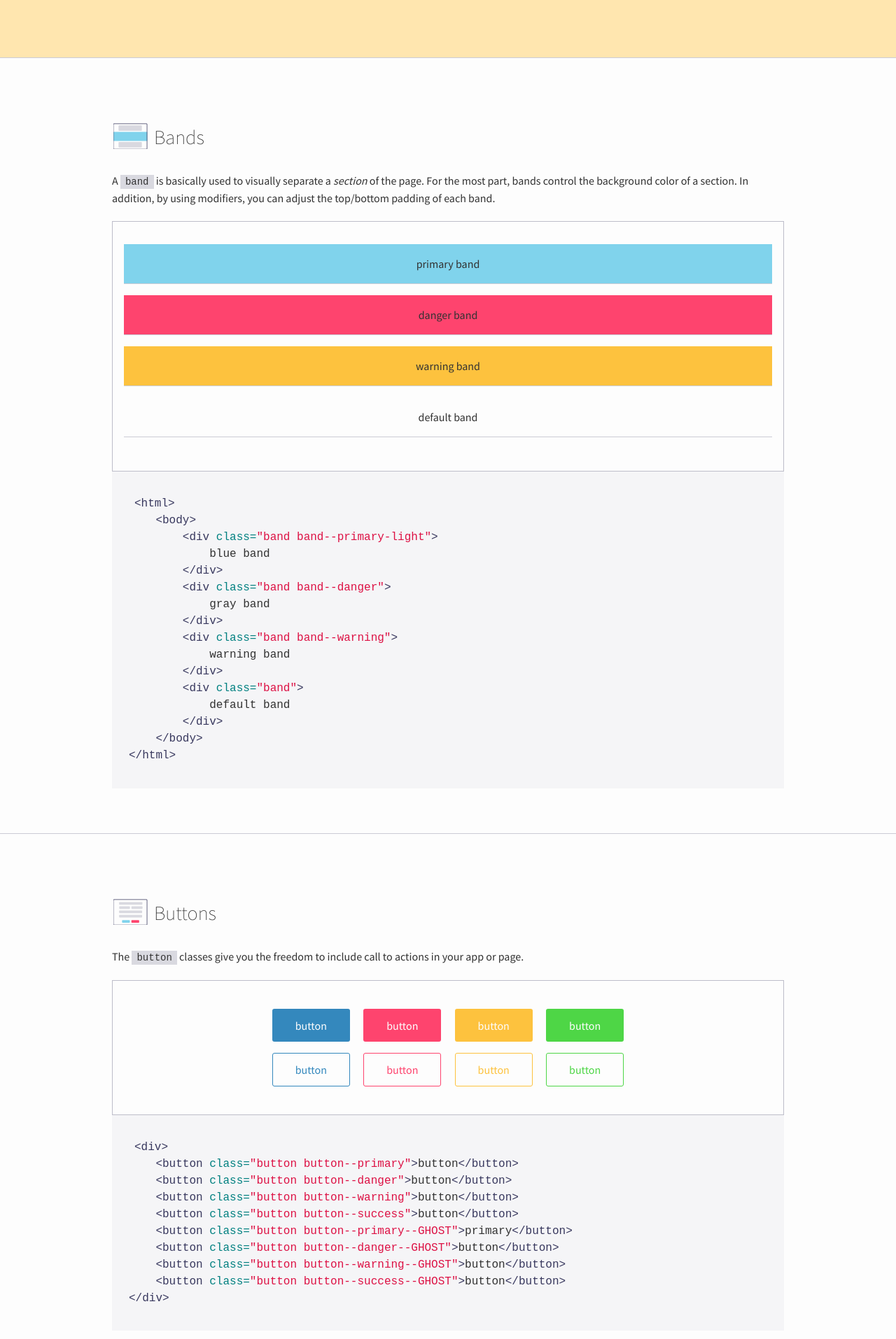
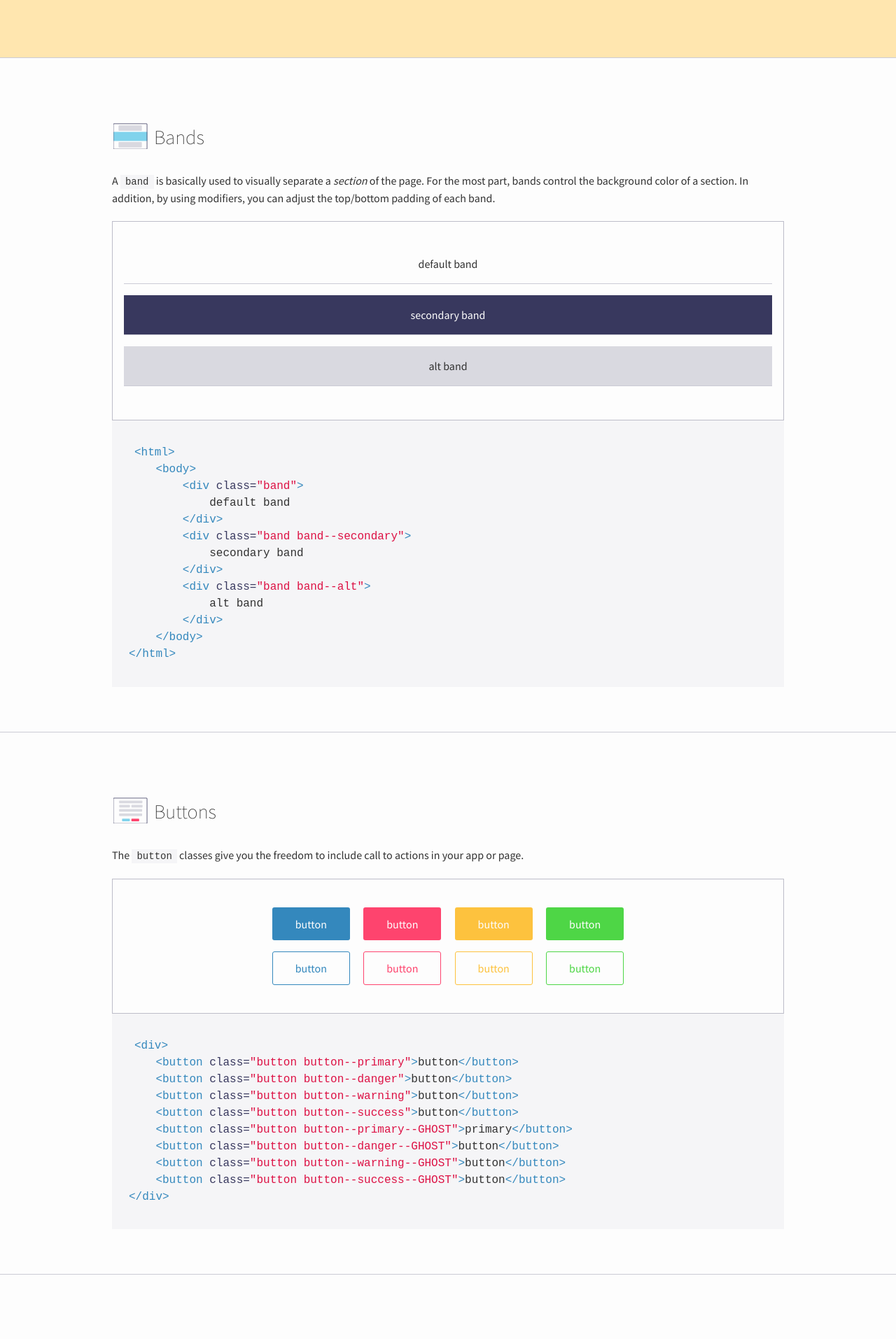
Before and after one commit to techtolentino/one-seven, a Jekyll site: the page built from index.html, in a window 1280 px wide. Shown: the part 439-2353 px from the top of the page at 70% size. Built offline with Jekyll 4.4.1, drawn with Linux system fonts in a browser that asks for light colours.

Commit message:
band fix

```diff
--- a/_sass/_bands.scss
+++ b/_sass/_bands.scss
@@ -3,16 +3,13 @@
     padding-bottom: $spacing-unit / 2;
     border-bottom: 1px solid darken($gray, 5%);
 
-    &--gray {
+    &--alt {
         background: $gray;
     }
 
     &--secondary {
         background: $secondary;
-    }
-
-    &--danger {
-        background: $danger;
+        color: $background-color;
     }
 
     &--primary {
@@ -21,10 +18,6 @@
 
     &--warning-light {
         background: $warning-light;
-    }
-
-    &--warning {
-        background: $warning;
     }
 
     &--primary-light {
--- a/_sass/_syntax-highlighting.scss
+++ b/_sass/_syntax-highlighting.scss
@@ -34,7 +34,7 @@
     .kt    { color: #458; font-weight: bold } // Keyword.Type
     .m     { color: #099 } // Literal.Number
     .s     { color: #d14 } // Literal.String
-    .na    { color: #008080 } // Name.Attribute
+    .na    { color: $secondary } // Name.Attribute
     .nb    { color: #0086B3 } // Name.Builtin
     .nc    { color: #458; font-weight: bold } // Name.Class
     .no    { color: #008080 } // Name.Constant
@@ -42,7 +42,7 @@
     .ne    { color: #900; font-weight: bold } // Name.Exception
     .nf    { color: #900; font-weight: bold } // Name.Function
     .nn    { color: #555 } // Name.Namespace
-    .nt    { color: $secondary } // Name.Tag
+    .nt    { color: $primary } // Name.Tag
     .nv    { color: #008080 } // Name.Variable
     .ow    { font-weight: bold } // Operator.Word
     .w     { color: #bbb } // Text.Whitespace
@@ -69,6 +69,6 @@
 }
 
 .highlighter-rouge {
-    background: $gray;
+    background: lighten($gray, 10%);
     font-size: .875em;
 }
```
Also changed, not shown: _sections/bands.markdown (+8 -12 lines).
